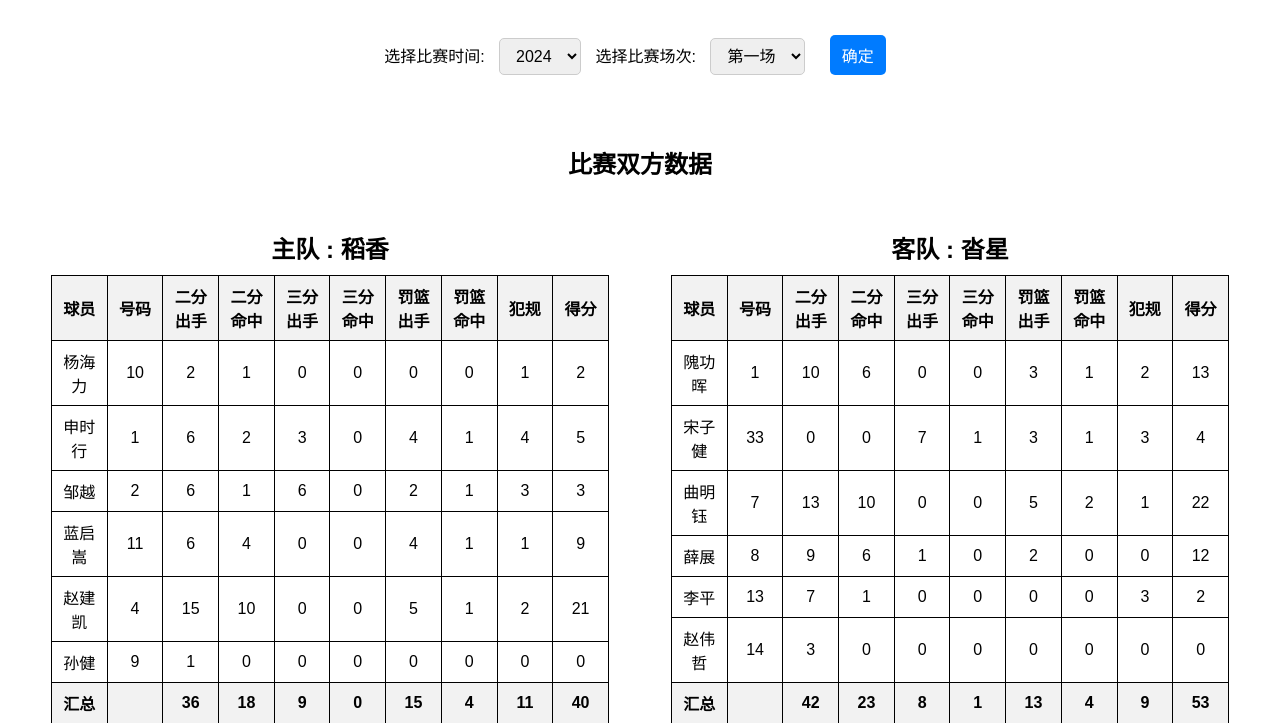
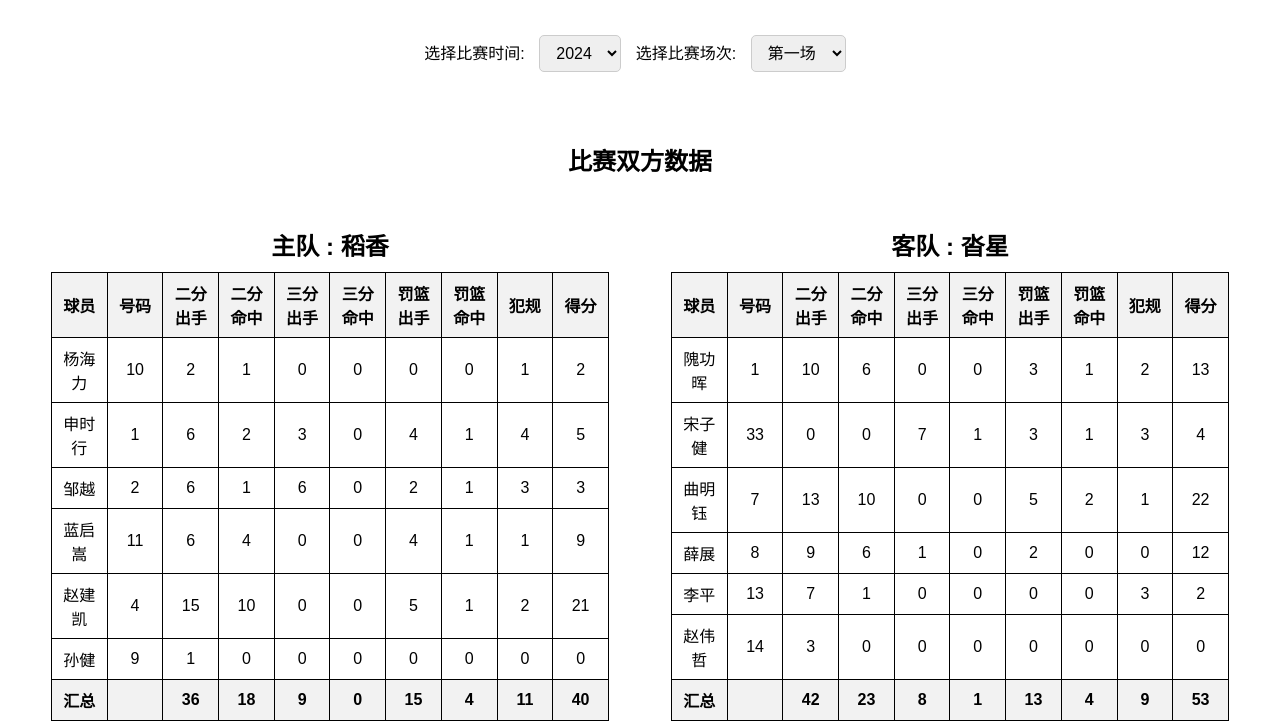
Before and after one commit to zuolixiang/RCBA, a Flask app: page /data/history in a window 1280 px wide. Shown: the part 85-808 px from the top of the page. Run offline with Flask 3, Linux system fonts and the light colour scheme.

Commit message:
feat: 优化历年比赛展示页，切换场次自动加载数据

```diff
--- a/templates/show_comp_info.html
+++ b/templates/show_comp_info.html
@@ -112,7 +112,7 @@
             <!-- 比赛场次通过 JavaScript 动态加载 -->
         </select>
 
-        <button type="button" id="submit-btn">确定</button>
+{#        <button type="button" id="submit-btn">确定</button>#}
     </form>
 
     <!-- 数据表格 -->
@@ -166,7 +166,7 @@
             });
 
             // 监听 "确定" 按钮点击事件，手动获取比赛数据
-            $('#submit-btn').on('click', function() {
+            $('#match_round').on('change', function() {
                 const matchYear = $('#match_year').val();
                 const matchRound = $('#match_round').val();
                 fetchMatchData(matchYear, matchRound);
```
